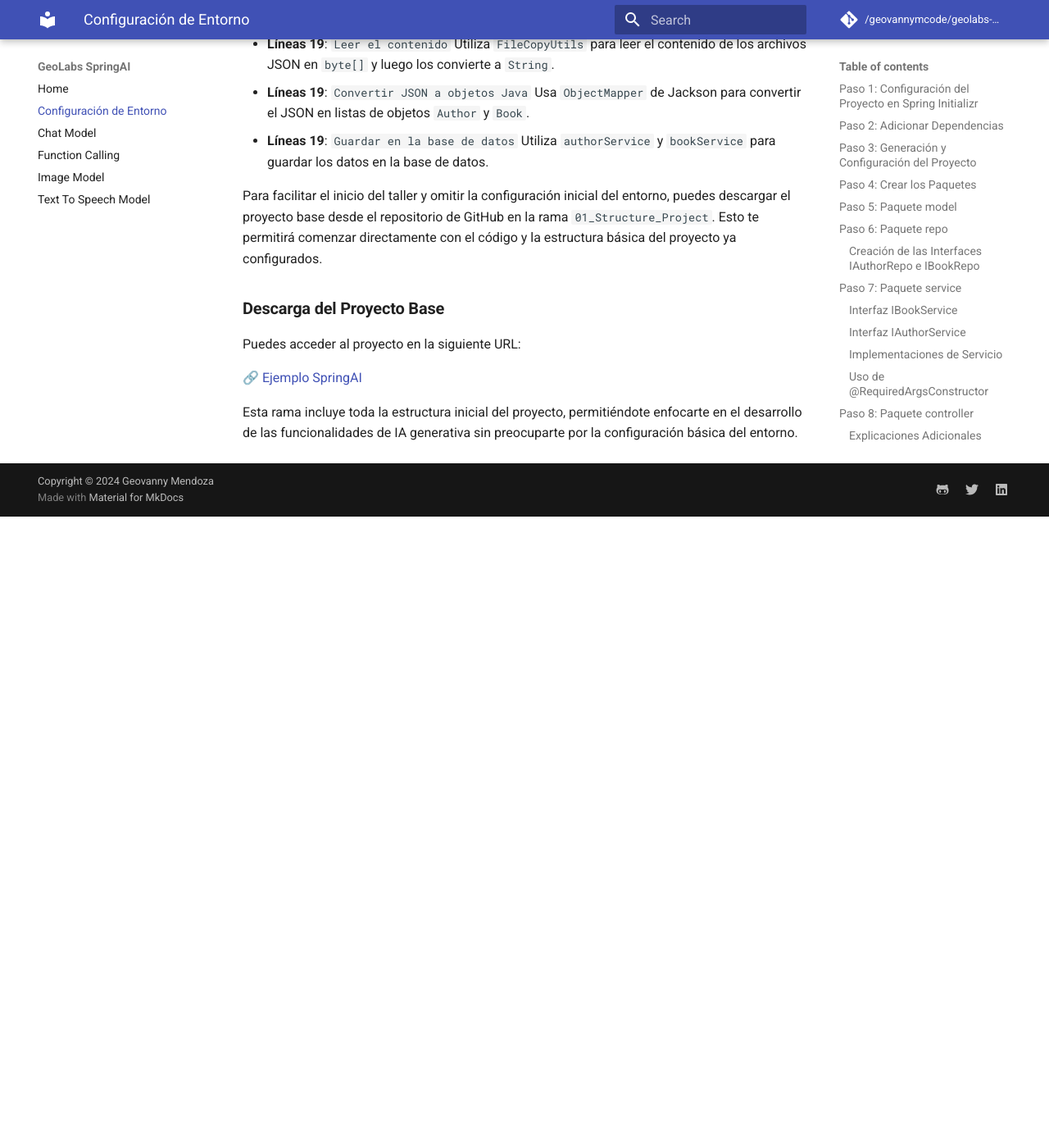
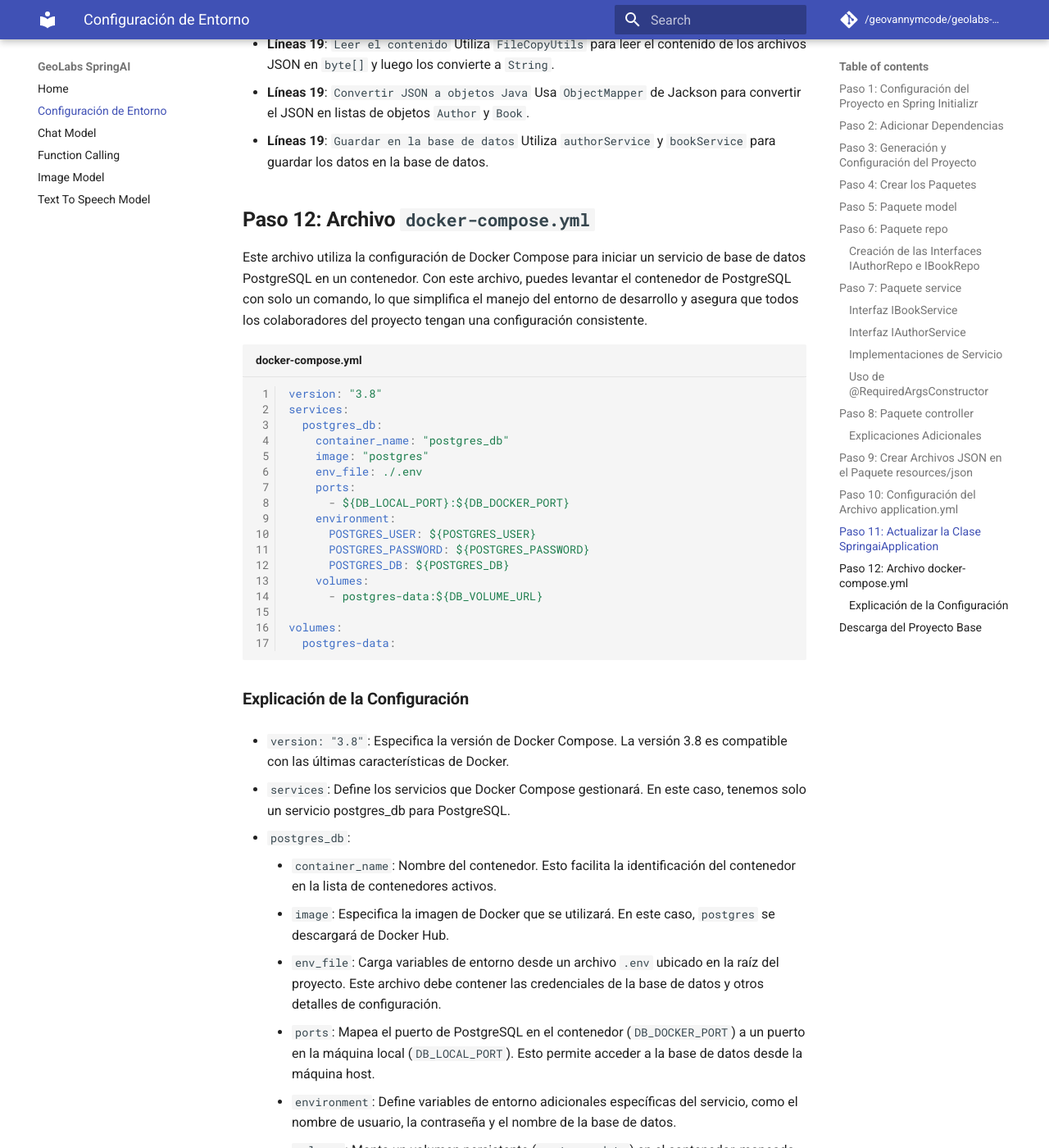
Before and after one commit to geovannymcode/geolabs-springai.github.io, an MkDocs documentation site: the page built from docs/configuracion-entorno.md, in a window 1280 px wide and 1400 px high, scrolled down 17074 px. Shown: the whole window at 82% size. Built offline with MkDocs 1.6.1 and Material for MkDocs 9.7.7, drawn with Linux system fonts in a browser that asks for light colours; comment, search, counter and statistics services are not loaded; before the commit the page ends 17704 px from its top, so only the background shows below that; some of the changed lines change nothing that is shown; some of the changed text lies outside the part shown.

Commit message:
Add chat model

````diff
--- a/docs/chat-model.md
+++ b/docs/chat-model.md
@@ -0,0 +1,274 @@
+# **Chat Model**
+
+## **Paso 1: Configuración de la Clave API de OpenAI**
+
+Para que nuestra aplicación pueda acceder a los modelos de OpenAI, necesitamos una clave API válida de OpenAI. Esta clave permite autenticar las solicitudes y garantiza que la aplicación tenga permiso para utilizar los modelos de lenguaje. Asegúrate de tener una cuenta en OpenAI y de obtener una clave API desde su sitio web.
+
+Una vez tengas la clave, debes configurarla en el archivo `application.yml` para que esté disponible en el proyecto. La configuración debería verse así:
+
+```yaml title="Application.yml" linenums="1"
+spring:
+  ai:
+    openai:
+      api-key: `SPRING_AI_OPENAI_API_KEY`
+```
+
+- **Nota**: Reemplaza `SPRING_AI_OPENAI_API_KEY` con tu clave API real de OpenAI.
+
+Esta configuración permitirá que nuestra aplicación Spring Boot acceda a la clave a través de la anotación `@Value` en la clase de configuración `OpenAIConfig`.
+
+## **Paso 2: Clase de Configuración `OpenAIConfig`**
+
+Para crear una instancia de **OpenAiChatModel** (la clase que interactúa con los modelos de OpenAI), necesitamos una clase de configuración que inyecte la clave API y configure los parámetros básicos para las solicitudes de generación de texto. Esta clase es `OpenAIConfig`.
+
+```java title="OpenAIConfig.java" linenums="1"
+@Configuration
+public class OpenAIConfig {
+
+    @Value("${spring.ai.openai.api-key}")
+    private String API_KEY;
+
+    @Bean
+    public OpenAiChatModel openAiChatModel() {
+        final OpenAiApi openAiApi = new OpenAiApi(API_KEY);
+
+        return new OpenAiChatModel(openAiApi, OpenAiChatOptions.builder()
+                .withModel("gpt-3.5-turbo")
+                .withTemperature(0.8)
+                .withMaxTokens(200)
+                .build()
+        );
+    }
+}
+```
+
+- **Línea 1**: `@Configuration` Anota la clase para que Spring la reconozca como una clase de configuración. Esto significa que Spring gestionará los beans definidos dentro de esta clase.
+
+- **Línea 4**: `@Value("${spring.ai.openai.api-key}")` Inyecta el valor de la clave API de OpenAI desde el archivo application.yml. Esta clave es necesaria para autenticar las solicitudes al servicio de OpenAI.
+
+- **Línea 8**: `Método openAiChatModel()` Este método define un bean de tipo `OpenAiChatModel`, que es el cliente que utilizaremos para enviar solicitudes a OpenAI.
+
+- **Línea 9**: `OpenAiApi` Se inicializa con la clave API, permitiendo la comunicación segura con OpenAI.
+- **Línea 11**: `OpenAiChatModel` Esta instancia se configura con `OpenAiChatOptions` para definir parámetros específicos como:
+- **Línea 12**: `withModel("gpt-3.5-turbo")` Especifica el modelo que utilizaremos, en este caso, gpt-3.5-turbo.
+- **Línea 13**: `withTemperature(0.8)` Controla la creatividad de las respuestas generadas. Valores más bajos hacen las respuestas más conservadoras, mientras que valores más altos (hasta 1) hacen las respuestas más creativas.
+- **Línea 14**: `withMaxTokens(200)` Define el límite de tokens (unidades de texto) en la respuesta. Esto evita que las respuestas sean demasiado largas y controla el costo de las solicitudes.
+- **Línea 15**: `build()`: Este método se utiliza para finalizar la construcción de OpenAiChatOptions y devuelve una instancia configurada de estas opciones. Sin build(), la configuración del cliente quedaría incompleta y lanzaría un error.
+
+Este bean estará disponible para ser inyectado en otras clases, como el controlador `ChatController`, permitiéndonos realizar llamadas a la API de OpenAI.
+
+## **Paso 3: Clase `ResponseDTO`**
+
+La clase `ResponseDTO` es un **Data Transfer Object (DTO)** que permite estructurar las respuestas enviadas desde los endpoints en el controlador. Este patrón es útil para mantener consistencia en las respuestas, asegurando que cada respuesta contenga un estado, un mensaje y los datos específicos.
+
+```java title="ChatController.java" linenums="1"
+@AllArgsConstructor
+@NoArgsConstructor
+@Getter
+@Setter
+public class ResponseDTO<T> {
+    private int status;
+    private String message;
+    private T data;
+}
+```
+
+### **Anotaciones y Propiedades**
+
+- `@AllArgsConstructor`: Genera un constructor que acepta valores para todos los atributos (`status`, `message`, y `data`), lo cual facilita la creación de instancias con todos los campos inicializados.
+
+- `@NoArgsConstructor`: Genera un constructor sin argumentos, permitiendo la creación de instancias vacías de `ResponseDTO`.
+
+- `@Getter` y `@Setter`: Estas anotaciones de Lombok generan automáticamente los métodos `get` y `set` para cada propiedad, simplificando el acceso y modificación de los atributos sin necesidad de escribirlos manualmente.
+
+### **Propiedades**
+
+- `status` (`int`): Representa el código de estado de la respuesta (por ejemplo, `200` para éxito, `400` para errores de cliente, etc.). Esto facilita la interpretación del estado de la solicitud en el cliente.
+
+- `message` (`String`): Proporciona un mensaje descriptivo sobre el resultado de la solicitud. Este mensaje puede ser "success", "error", u otra descripción, y ayuda al cliente a entender mejor el contexto de la respuesta.
+
+- `data` (`T`): Representa los datos específicos devueltos por el endpoint. Esta es una propiedad genérica (`<T>`), lo que significa que puede contener cualquier tipo de objeto. Esto permite que `ResponseDTO` sea reutilizable en distintos endpoints, adaptándose a las necesidades de cada uno.
+
+## **Paso 4:Controlador `ChatController`**
+
+El controlador `ChatController` expone dos endpoints para interactuar con la IA de OpenAI. A través de estos endpoints, los usuarios pueden enviar mensajes y obtener respuestas generadas por el modelo de IA. Este controlador permite:
+
+- Generación de texto simple en base a un mensaje.
+- Generación de conversaciones manteniendo un historial de mensajes, para que el modelo pueda tener contexto en las respuestas.
+
+```java title="ChatController.java" linenums="1"
+@RestController
+@RequestMapping("/chats")
+@CrossOrigin(origins = "*")
+@RequiredArgsConstructor
+public class ChatController {
+
+    private final OpenAiChatModel openAiChatModel;
+    private final ChatHistory chatHistory;
+
+    @GetMapping("/generate")
+    public ResponseEntity<ResponseDTO<String>> generateText(@RequestParam String message) {
+        ChatResponse chatResponse = openAiChatModel.call(new Prompt(message));
+        String result = chatResponse.getResult().getOutput().getContent();
+
+        return ResponseEntity.ok(new ResponseDTO<>(200, "success", result));
+    }
+
+    @GetMapping("/generateConversation")
+    public ResponseEntity<ResponseDTO<String>> generateConversation(@RequestParam String message){
+        chatHistory.addMessage("1", new UserMessage(message));
+
+        ChatResponse chatResponse = openAiChatModel.call(new Prompt(chatHistory.getAll("1")));
+        String result = chatResponse.getResult().getOutput().getContent();
+
+        return ResponseEntity.ok(new ResponseDTO<>(200, "success", result));
+    }
+}
+```
+
+- **Línea 1**: `@RestController` Indica que esta clase es un controlador REST. Spring gestionará automáticamente las solicitudes HTTP y las respuestas en formato JSON.
+
+- **Línea 2**: `@RequestMapping("/chats")` Define el prefijo de la URL para todos los endpoints de este controlador (`/chats`).
+
+- **Línea 3**: `@CrossOrigin(origins = "*")` Permite solicitudes CORS desde cualquier origen, lo cual es útil para desarrollo. En producción, puedes restringirlo a un dominio específico.
+
+- **Línea 4**: `@RequiredArgsConstructor` Genera un constructor para inyectar los componentes `openAiChatModel` y `chatHistory` (gestión del historial de la conversación), facilitando la inyección de dependencias.
+
+### **Métodos en el `ChatController`**
+
+1. **Línea 10**: `generateText (@GetMapping("/generate"))`
+       - **Objetivo**: Generar una respuesta de texto simple en base a un mensaje proporcionado por el usuario.
+       - **Parámetro**: `message`, que contiene el texto enviado por el usuario.
+       - **Lógica**:
+          - Crea una instancia de `Prompt` con el mensaje del usuario.
+          - Llama al método `call` de `openAiChatModel`, que envía el `Prompt` a OpenAI.
+          - Obtiene la respuesta generada por el modelo (`chatResponse`) y extrae el contenido de texto (`result`).
+       - **Respuesta**: Devuelve un `ResponseDTO` con el estado y el texto generado.
+
+2. **Línea 18**: `generateConversation (@GetMapping("/generateConversation"))`
+       - **Objetivo**: Generar una respuesta basada en una conversación con contexto.
+       - **Parámetro**: message, que representa el mensaje actual del usuario.
+       - **Lógica**:
+          - Agrega el mensaje al historial de conversación (chatHistory) usando un identificador de conversación (`"1"`).
+          - Envía todo el historial de mensajes al modelo, en lugar de solo el mensaje actual. Esto permite que el modelo de IA genere respuestas considerando el contexto.
+          - Obtiene y devuelve la respuesta generada, al igual que en el método generateText.
+       - **Respuesta**: Devuelve un `ResponseDTO` con el estado y la respuesta generada por el modelo de IA.
+
+## **Paso 5:Clase `ChatHistory`**
+
+La clase `ChatHistory` es un componente de Spring (`@Component`) que almacena el historial de mensajes para cada conversación y permite realizar un seguimiento de los mensajes agregados. Esto permite que el modelo de IA tenga contexto en las respuestas, lo cual es útil para conversaciones continuas en las que cada mensaje depende de los anteriores.
+
+```java title="ChatController.java" linenums="1"
+@Component
+public class ChatHistory {
+
+    private static final Logger logger = LoggerFactory.getLogger(ChatHistory.class);
+
+    private final Map<String, List<Message>> chatHistoryLog;
+    private final Map<String, List<Message>> messageAggregations;
+
+    public ChatHistory() {
+        this.chatHistoryLog = new ConcurrentHashMap<>();
+        this.messageAggregations = new ConcurrentHashMap<>();
+    }
+
+    public void addMessage(String chatId, Message message) {
+        String groupId = toGroupId(chatId, message);
+
+        this.messageAggregations.computeIfAbsent(groupId, key -> new ArrayList<>()).add(message);
+
+        if (this.messageAggregations.size() > 1) {
+            logger.warn("Multiple active sessions: {}", this.messageAggregations.keySet());
+        }
+
+        String finishReason = getProperty(message, "finishReason");
+        if ("STOP".equalsIgnoreCase(finishReason) || message.getMessageType() == MessageType.USER) {
+            this.finalizeMessageGroup(chatId, groupId);
+        }
+    }
+
+    private String toGroupId(String chatId, Message message) {
+        String messageId = getProperty(message, "id");
+        return chatId + ":" + messageId;
+    }
+
+    private String getProperty(Message message, String key) {
+        return message.getMetadata().getOrDefault(key, "").toString();
+    }
+
+    private void finalizeMessageGroup(String chatId, String groupId) {
+        List<Message> sessionMessages = this.messageAggregations.remove(groupId);
+
+        if (sessionMessages != null) {
+            if (sessionMessages.size() == 1) {
+                this.commitToHistoryLog(chatId, sessionMessages.get(0));
+            } else {
+                String aggregatedContent = sessionMessages.stream()
+                        .map(Message::getContent)
+                        .filter(Objects::nonNull)
+                        .collect(Collectors.joining());
+                this.commitToHistoryLog(chatId, new AssistantMessage(aggregatedContent));
+            }
+        } else {
+            logger.warn("No active session for groupId: {}", groupId);
+        }
+    }
+
+    private void commitToHistoryLog(String chatId, Message message) {
+        this.chatHistoryLog.computeIfAbsent(chatId, key -> new ArrayList<>()).add(message);
+    }
+
+    public List<Message> getAll(String chatId) {
+        return this.chatHistoryLog.getOrDefault(chatId, List.of());
+    }
+}
+```
+
+### **Componentes de `ChatHistory`**
+
+- **Línea 1**: `@Component` Indica que esta clase es un componente de Spring, lo que permite que Spring la gestione como un bean y la inyecte en otras clases.
+
+- **Línea 1**: Logger: Se utiliza Logger para registrar advertencias, especialmente si se detectan múltiples sesiones activas o si no hay una sesión activa para un grupo de mensajes específico.
+
+- **Estructuras de Datos**:
+      - **Línea 1**: chatHistoryLog (Map<String, List<Message>>): Este mapa almacena el historial completo de cada conversación, agrupado por chatId. Cada chatId tiene una lista de mensajes que representa toda la conversación.
+      - **Línea 1**: messageAggregations (Map<String, List<Message>>): Almacena mensajes agrupados temporalmente por sesión antes de que se finalicen y se registren en chatHistoryLog. Esta estructura permite manejar múltiples mensajes en una sesión, útil para conversaciones donde la IA responde en varias partes.
+
+### **Métodos en ChatHistory**
+
+- **Línea 1**: addMessage(String chatId, Message message)
+      - **Propósito**: Agrega un mensaje a la sesión actual o crea una nueva si es necesario.
+      - **Parámetros**:
+          - **chatId**: Identificador de la conversación.
+          - **message**: El mensaje que se quiere agregar.
+      - **Lógica**:
+          - Genera un `groupId` único para la sesión actual usando `chatId` y `message`.
+          - Agrega el mensaje a messageAggregations, y si hay varias sesiones activas, registra una advertencia.
+          - Verifica si el mensaje indica el fin de una conversación (finishReason == "STOP") o si es un mensaje de usuario. Si es así, llama a finalizeMessageGroup para guardar el mensaje en el historial permanente (chatHistoryLog).
+
+- **Línea 1**: toGroupId(String chatId, Message message):
+      - **Propósito**:Crea un identificador único (groupId) para la sesión, combinando chatId y messageId.
+      - **Uso**: Asegura que cada sesión tenga un identificador único basado en la conversación y el mensaje.
+
+- **Línea 1**: getProperty(Message message, String key):
+      - **Propósito**: Recupera el valor de una propiedad específica de message, como finishReason o id.
+      - **Uso**: Facilita el acceso a propiedades en el metadata del mensaje.
+
+- **Línea 1**: finalizeMessageGroup(String chatId, String groupId):
+
+Propósito: Mueve los mensajes agrupados temporalmente desde messageAggregations al historial permanente en chatHistoryLog.
+Lógica:
+Elimina el grupo de mensajes de messageAggregations.
+Si solo hay un mensaje en el grupo, lo guarda directamente en el historial. Si hay varios, combina sus contenidos y luego lo guarda.
+Si no hay mensajes en el grupo, registra una advertencia de sesión inactiva.
+commitToHistoryLog(String chatId, Message message):
+
+Propósito: Agrega un mensaje al historial permanente chatHistoryLog.
+Uso: Llama a este método cuando una sesión se ha finalizado, para registrar el contenido en el historial de conversación.
+getAll(String chatId):
+
+Propósito: Devuelve el historial completo de mensajes para un chatId específico.
+Uso: Se utiliza en el controlador para recuperar el historial de una conversación completa y enviarlo al modelo de IA para proporcionar contexto en las respuestas.
+
+Ejemplo de Uso en el Segundo Endpoint
+En el endpoint generateConversation del ChatController, ChatHistory permite mantener un contexto de conversación. Cada mensaje del usuario se agrega a ChatHistory, y luego se obtiene el historial completo de la conversación antes de enviarlo al modelo de IA. Esto permite que la IA genere una respuesta considerando toda la conversación hasta el momento.
--- a/docs/configuracion-entorno.md
+++ b/docs/configuracion-entorno.md
@@ -621,9 +621,48 @@ public class SpringaiApplication implements ApplicationRunner {
 - **Líneas 19**: `Convertir JSON a objetos Java` Usa `ObjectMapper` de Jackson para convertir el JSON en listas de objetos `Author` y `Book`.
 - **Líneas 19**: `Guardar en la base de datos` Utiliza `authorService` y `bookService` para guardar los datos en la base de datos.
 
+## **Paso 12: Archivo `docker-compose.yml`**
+
+Este archivo utiliza la configuración de Docker Compose para iniciar un servicio de base de datos PostgreSQL en un contenedor. Con este archivo, puedes levantar el contenedor de PostgreSQL con solo un comando, lo que simplifica el manejo del entorno de desarrollo y asegura que todos los colaboradores del proyecto tengan una configuración consistente.
+
+```yaml title="docker-compose.yml" linenums="1"
+version: "3.8"
+services:
+  postgres_db:
+    container_name: "postgres_db"
+    image: "postgres"
+    env_file: ./.env
+    ports:
+      - ${DB_LOCAL_PORT}:${DB_DOCKER_PORT}
+    environment:
+      POSTGRES_USER: ${POSTGRES_USER}
+      POSTGRES_PASSWORD: ${POSTGRES_PASSWORD}
+      POSTGRES_DB: ${POSTGRES_DB}
+    volumes:
+      - postgres-data:${DB_VOLUME_URL}
+
+volumes:
+  postgres-data:
+```
+
+### **Explicación de la Configuración**
+
+- `version: "3.8"`: Especifica la versión de Docker Compose. La versión 3.8 es compatible con las últimas características de Docker.
+
+- `services`: Define los servicios que Docker Compose gestionará. En este caso, tenemos solo un servicio postgres_db para PostgreSQL.
+
+- `postgres_db`:
+      - `container_name`: Nombre del contenedor. Esto facilita la identificación del contenedor en la lista de contenedores activos.
+      - `image`: Especifica la imagen de Docker que se utilizará. En este caso, `postgres` se descargará de Docker Hub.
+      - `env_file`: Carga variables de entorno desde un archivo `.env` ubicado en la raíz del proyecto. Este archivo debe contener las credenciales de la base de datos y otros detalles de configuración.
+      - `ports`: Mapea el puerto de PostgreSQL en el contenedor (`DB_DOCKER_PORT`) a un puerto en la máquina local (`DB_LOCAL_PORT`). Esto permite acceder a la base de datos desde la máquina host.
+      - `environment`: Define variables de entorno adicionales específicas del servicio, como el nombre de usuario, la contraseña y el nombre de la base de datos.
+      - `volumes`: Monta un volumen persistente (`postgres-data`) en el contenedor, mapeado al directorio especificado en `DB_VOLUME_URL` (ubicado en el archivo `.env`). Esto asegura que los datos de la base de datos se mantengan incluso si el contenedor se reinicia o elimina.
+- `volumes`: Define el volumen `postgres-data` para la persistencia de datos, lo que permite que la información almacenada en PostgreSQL persista entre reinicios de contenedores.
+
+## **Descarga del Proyecto Base**
+
 Para facilitar el inicio del taller y omitir la configuración inicial del entorno, puedes descargar el proyecto base desde el repositorio de GitHub en la rama `01_Structure_Project`. Esto te permitirá comenzar directamente con el código y la estructura básica del proyecto ya configurados.
-
-### **Descarga del Proyecto Base**
 
 Puedes acceder al proyecto en la siguiente URL:
 
````
